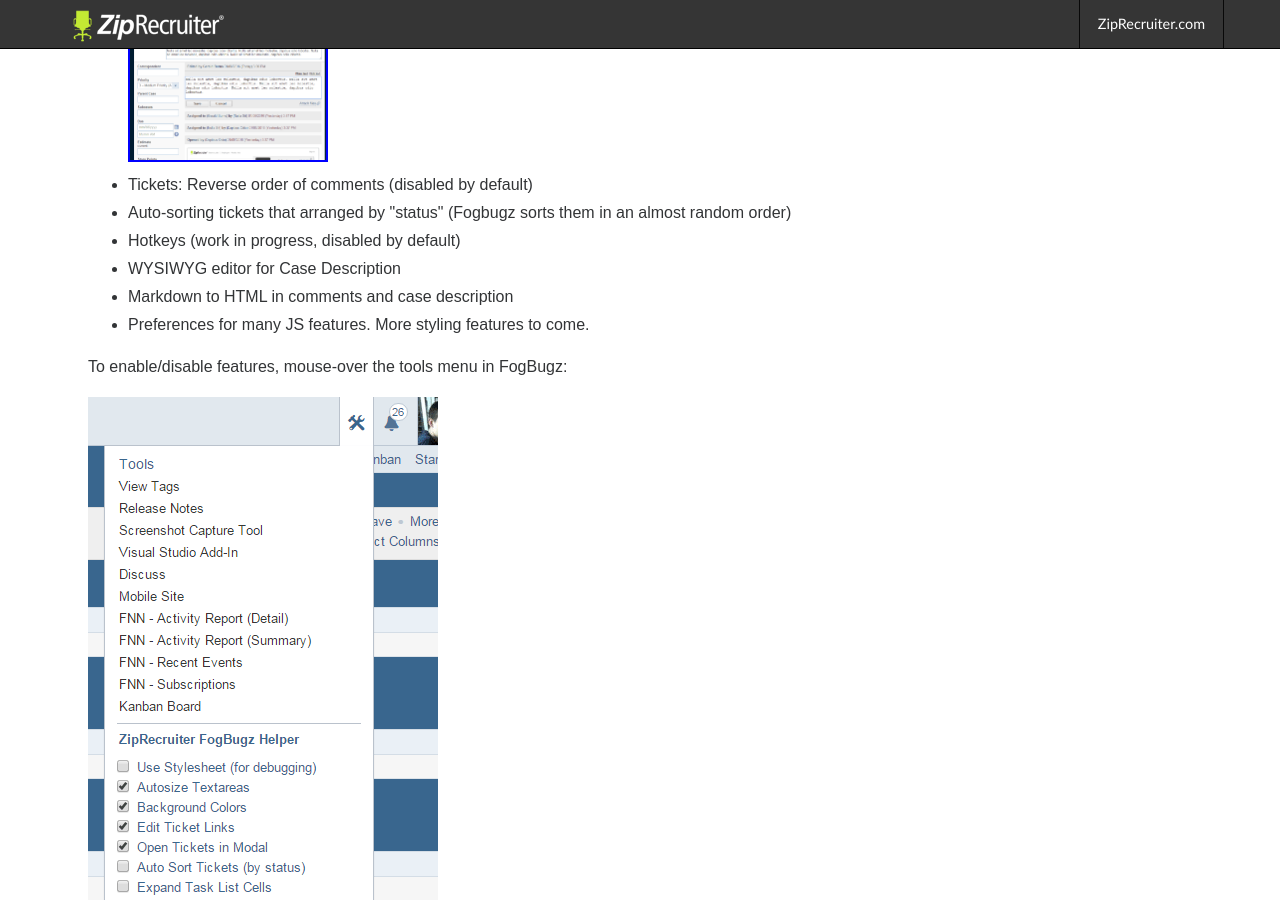
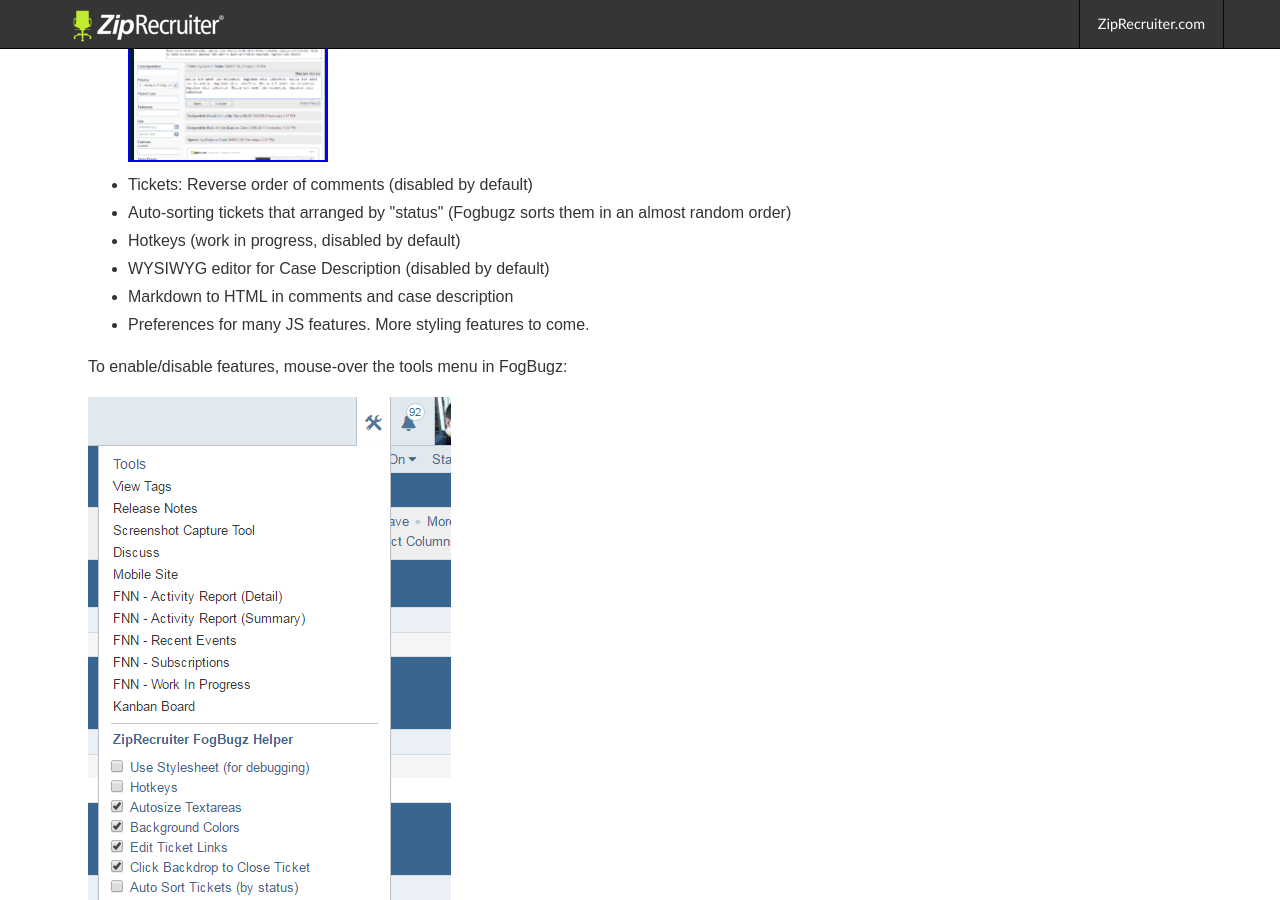
Before and after one commit to ZipRecruiter/ziprecruiter.github.io, a Jekyll site: the page built from greasemonkey/fogbugz-helper/index.html, in a window 1280 px wide and 900 px high, scrolled down 773 px. Built offline with Jekyll 4.4.1, drawn with Linux system fonts in a browser that asks for light colours; Markdown is read by kramdown in place of the engine named in the settings.

Commit message:
Updating docs for markdown

```diff
--- a/greasemonkey/fogbugz-helper/index.html
+++ b/greasemonkey/fogbugz-helper/index.html
@@ -31,14 +31,14 @@
         <li>Auto-sorting tickets that arranged by "status" (Fogbugz sorts them in an almost random order)</li>
         <li>Hotkeys (work in progress, disabled by default)</li>
 
-        <li>WYSIWYG editor for Case Description</li>
+        <li>WYSIWYG editor for Case Description (disabled by default)</li>
         <li>Markdown to HTML in comments and case description</li>
 
         <li>Preferences for many JS features. More styling features to come.</li>
       </ul>
 
       <p>To enable/disable features, mouse-over the tools menu in FogBugz:</p>
-      <p><img src="/greasemonkey/fogbugz-helper/img/tools_dropdown.png" width="350" height="636"></p>
+      <p><img src="/greasemonkey/fogbugz-helper/img/tools_dropdown.png" width="363" height="764"></p>
       <p>Note: some features are disabled by default</p>
     </div>
   </section>
```
Also changed, not shown: greasemonkey/fogbugz-helper/img/tools_dropdown.png.
